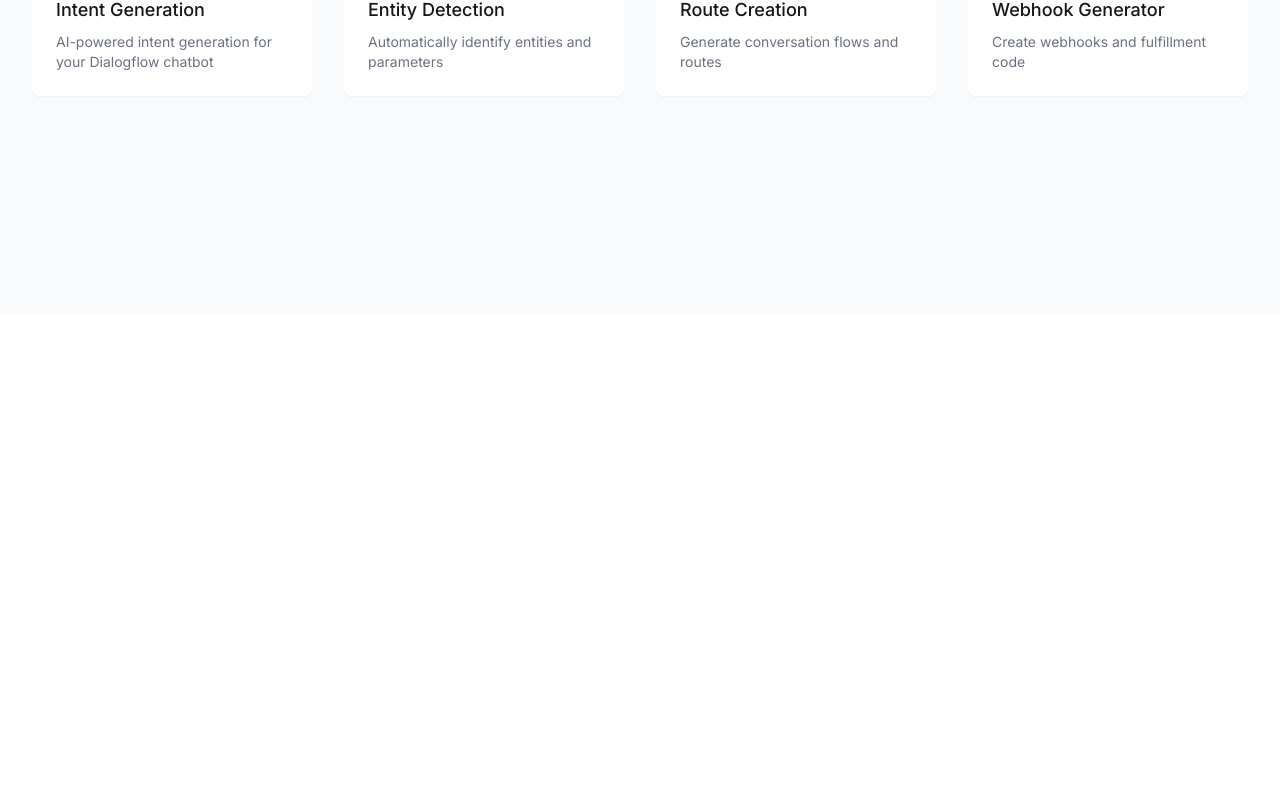
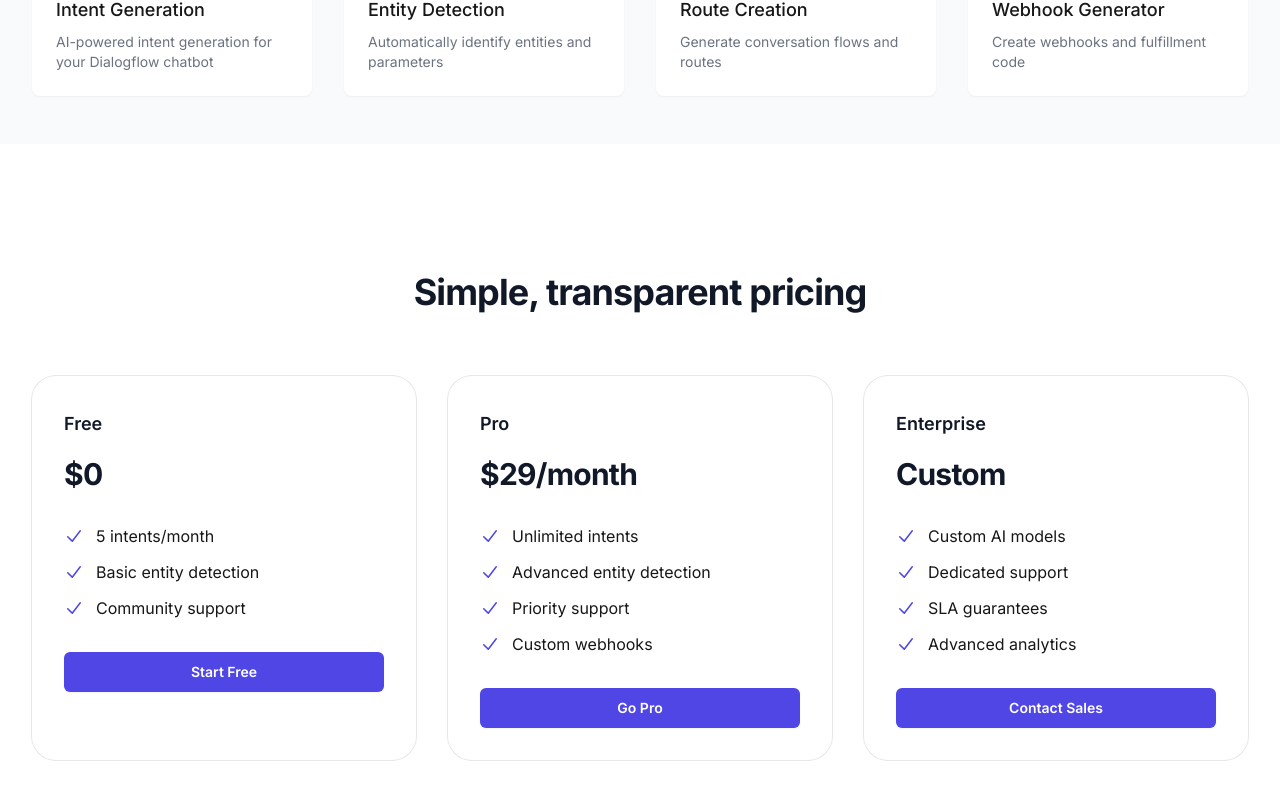
Before and after one commit to parmarjh/AI-dialogflow-saas-webflow, a Next.js app in the folder dialogflow-developer-buddy/: page / in a window 1280 px wide. Shown: the part 550-1350 px from the top of the page. Before the commit the page ends 864 px from the top, so only its background shows below. Built offline with nearby package versions, Linux system fonts and the light colour scheme.

Commit message:
Add Pricing Page in Froentweb

```diff
--- a/dialogflow-developer-buddy/src/app/page.tsx
+++ b/dialogflow-developer-buddy/src/app/page.tsx
@@ -1,6 +1,8 @@
 import Image from "next/image";
 import Link from 'next/link';
 import { FaRobot, FaRoute, FaCode, FaCogs } from 'react-icons/fa';
+import Footer from '@/components/Footer';
+import Pricing from '@/components/Pricing';
 
 export default function Home() {
   const features = [
@@ -79,6 +81,9 @@ export default function Home() {
             ))}
           </div>
         </div>
+
+        {/* Pricing Section */}
+        <Pricing />
       </main>
     </div>
   );
--- /dev/null
+++ b/dialogflow-developer-buddy/src/components/Footer.tsx
@@ -0,0 +1,145 @@
+import React from 'react';
+import Link from 'next/link';
+import { FaGithub, FaTwitter, FaLinkedin, FaDiscord } from 'react-icons/fa';
+
+const Footer = () => {
+  const navigation = {
+    product: [
+      { name: 'Features', href: '#features' },
+      { name: 'Pricing', href: '#pricing' },
+      { name: 'Documentation', href: '/docs' },
+      { name: 'API Reference', href: '/api-docs' },
+    ],
+    solutions: [
+      { name: 'Intent Generation', href: '/intents' },
+      { name: 'Entity Detection', href: '/entities' },
+      { name: 'Route Creation', href: '/routes' },
+      { name: 'Webhooks', href: '/webhooks' },
+    ],
+    company: [
+      { name: 'About', href: '/about' },
+      { name: 'Blog', href: '/blog' },
+      { name: 'Careers', href: '/careers' },
+      { name: 'Contact', href: '/contact' },
+    ],
+    legal: [
+      { name: 'Privacy', href: '/privacy' },
+      { name: 'Terms', href: '/terms' },
+    ],
+    social: [
+      {
+        name: 'GitHub',
+        href: 'https://github.com',
+        icon: FaGithub
+      },
+      {
+        name: 'Twitter',
+        href: 'https://twitter.com',
+        icon: FaTwitter
+      },
+      {
+        name: 'LinkedIn',
+        href: 'https://linkedin.com',
+        icon: FaLinkedin
+      },
+      {
+        name: 'Discord',
+        href: 'https://discord.com',
+        icon: FaDiscord
+      },
+    ],
+  };
+
+  return (
+    <footer className="bg-white" aria-labelledby="footer-heading">
+      <h2 id="footer-heading" className="sr-only">
+        Footer
+      </h2>
+      <div className="mx-auto max-w-7xl px-6 pb-8 pt-16 sm:pt-24 lg:px-8 lg:pt-32">
+        <div className="xl:grid xl:grid-cols-3 xl:gap-8">
+          <div className="space-y-8">
+            <div>
+              <span className="text-2xl font-bold text-indigo-600">DDB</span>
+              <p className="text-sm leading-6 text-gray-600 mt-2">
+                Making Dialogflow development easier and more efficient.
+              </p>
+            </div>
+            <div className="flex space-x-6">
+              {navigation.social.map((item) => (
+                <Link
+                  key={item.name}
+                  href={item.href}
+                  className="text-gray-400 hover:text-gray-500"
+                >
+                  <span className="sr-only">{item.name}</span>
+                  <item.icon className="h-6 w-6" aria-hidden="true" />
+                </Link>
+              ))}
+            </div>
+          </div>
+          <div className="mt-16 grid grid-cols-2 gap-8 xl:col-span-2 xl:mt-0">
+            <div className="md:grid md:grid-cols-2 md:gap-8">
+              <div>
+                <h3 className="text-sm font-semibold leading-6 text-gray-900">Product</h3>
+                <ul role="list" className="mt-6 space-y-4">
+                  {navigation.product.map((item) => (
+                    <li key={item.name}>
+                      <Link href={item.href} className="text-sm leading-6 text-gray-600 hover:text-gray-900">
+                        {item.name}
+                      </Link>
+                    </li>
+                  ))}
+                </ul>
+              </div>
+              <div className="mt-10 md:mt-0">
+                <h3 className="text-sm font-semibold leading-6 text-gray-900">Solutions</h3>
+                <ul role="list" className="mt-6 space-y-4">
+                  {navigation.solutions.map((item) => (
+                    <li key={item.name}>
+                      <Link href={item.href} className="text-sm leading-6 text-gray-600 hover:text-gray-900">
+                        {item.name}
+                      </Link>
+                    </li>
+                  ))}
+                </ul>
+              </div>
+            </div>
+            <div className="md:grid md:grid-cols-2 md:gap-8">
+              <div>
+                <h3 className="text-sm font-semibold leading-6 text-gray-900">Company</h3>
+                <ul role="list" className="mt-6 space-y-4">
+                  {navigation.company.map((item) => (
+                    <li key={item.name}>
+                      <Link href={item.href} className="text-sm leading-6 text-gray-600 hover:text-gray-900">
+                        {item.name}
+                      </Link>
+                    </li>
+                  ))}
+                </ul>
+              </div>
+              <div className="mt-10 md:mt-0">
+                <h3 className="text-sm font-semibold leading-6 text-gray-900">Legal</h3>
+                <ul role="list" className="mt-6 space-y-4">
+                  {navigation.legal.map((item) => (
+                    <li key={item.name}>
+                      <Link href={item.href} className="text-sm leading-6 text-gray-600 hover:text-gray-900">
+                        {item.name}
+                      </Link>
+                    </li>
+                  ))}
+                </ul>
+              </div>
+            </div>
+          </div>
+        </div>
+        <div className="mt-16 border-t border-gray-900/10 pt-8 sm:mt-20 lg:mt-24">
+          <p className="text-xs leading-5 text-gray-500">
+            &copy; {new Date().getFullYear()} Dialogflow Developer Buddy. All rights reserved.
+          </p>
+        </div>
+      </div>
+    </footer>
+  );
+};
+
+export default Footer;
--- /dev/null
+++ b/dialogflow-developer-buddy/src/components/Pricing.tsx
@@ -0,0 +1,58 @@
+import React from 'react';
+import Link from 'next/link';
+
+export default function Pricing() {
+  const plans = [
+    {
+      name: 'Free',
+      price: '$0',
+      features: ['5 intents/month', 'Basic entity detection', 'Community support'],
+      cta: 'Start Free'
+    },
+    {
+      name: 'Pro',
+      price: '$29/month',
+      features: ['Unlimited intents', 'Advanced entity detection', 'Priority support', 'Custom webhooks'],
+      cta: 'Go Pro'
+    },
+    {
+      name: 'Enterprise',
+      price: 'Custom',
+      features: ['Custom AI models', 'Dedicated support', 'SLA guarantees', 'Advanced analytics'],
+      cta: 'Contact Sales'
+    }
+  ];
+
+  return (
+    <div className="bg-white py-24 sm:py-32">
+      <div className="mx-auto max-w-7xl px-6 lg:px-8">
+        <div className="mx-auto max-w-4xl text-center">
+          <h2 className="text-3xl font-bold tracking-tight text-gray-900 sm:text-4xl">
+            Simple, transparent pricing
+          </h2>
+        </div>
+        <div className="grid grid-cols-1 gap-8 sm:grid-cols-3 mt-16">
+          {plans.map((plan) => (
+            <div key={plan.name} className="rounded-3xl p-8 ring-1 ring-gray-200 hover:shadow-lg transition-shadow">
+              <h3 className="text-lg font-semibold leading-8 text-gray-900">{plan.name}</h3>
+              <p className="mt-4 text-3xl font-bold tracking-tight text-gray-900">{plan.price}</p>
+              <ul className="mt-8 space-y-3">
+                {plan.features.map((feature) => (
+                  <li key={feature} className="flex gap-x-3">
+                    <svg className="h-6 w-5 flex-none text-indigo-600" viewBox="0 0 20 20" fill="currentColor">
+                      <path fillRule="evenodd" d="M16.704 4.153a.75.75 0 01.143 1.052l-8 10.5a.75.75 0 01-1.127.075l-4.5-4.5a.75.75 0 011.06-1.06l3.894 3.893 7.48-9.817a.75.75 0 011.05-.143z" clipRule="evenodd" />
+                    </svg>
+                    {feature}
+                  </li>
+                ))}
+              </ul>
+              <Link href="/signup" className="mt-8 block rounded-md bg-indigo-600 px-3.5 py-2 text-center text-sm font-semibold leading-6 text-white shadow-sm hover:bg-indigo-500 focus-visible:outline focus-visible:outline-2 focus-visible:outline-offset-2 focus-visible:outline-indigo-600">
+                {plan.cta}
+              </Link>
+            </div>
+          ))}
+        </div>
+      </div>
+    </div>
+  );
+}
```
